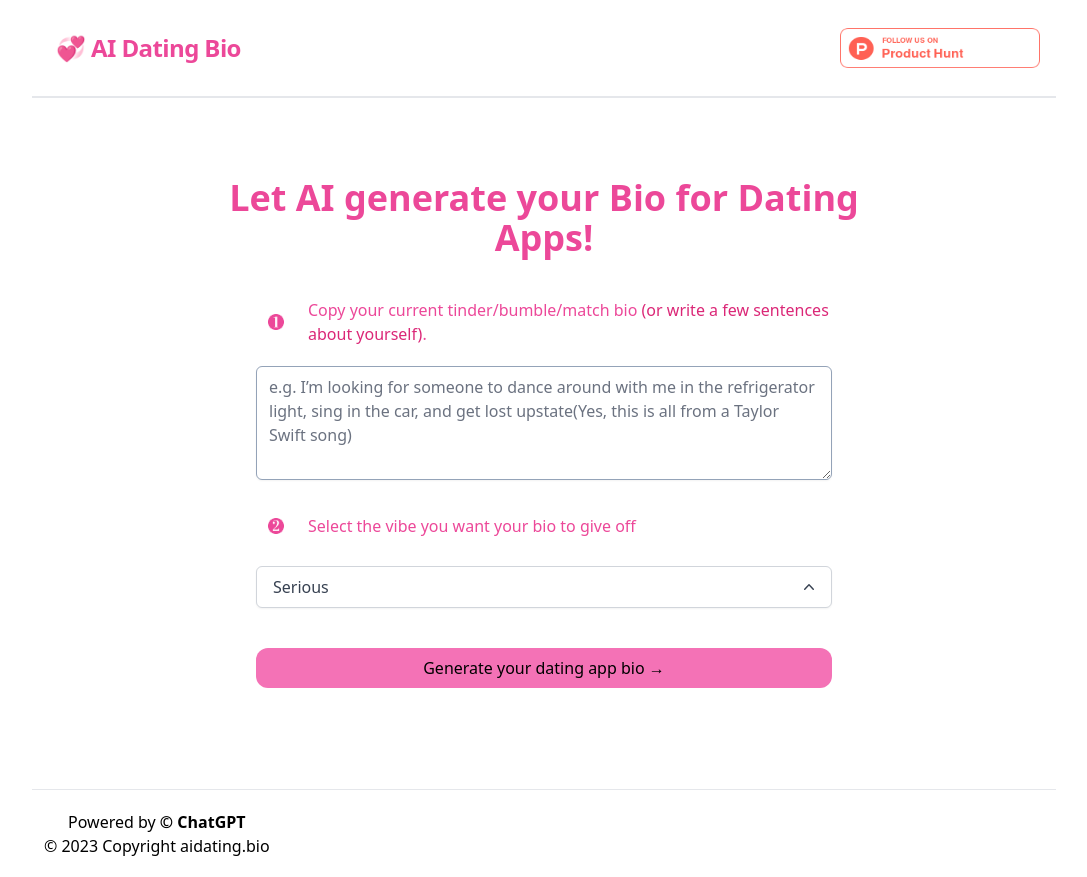
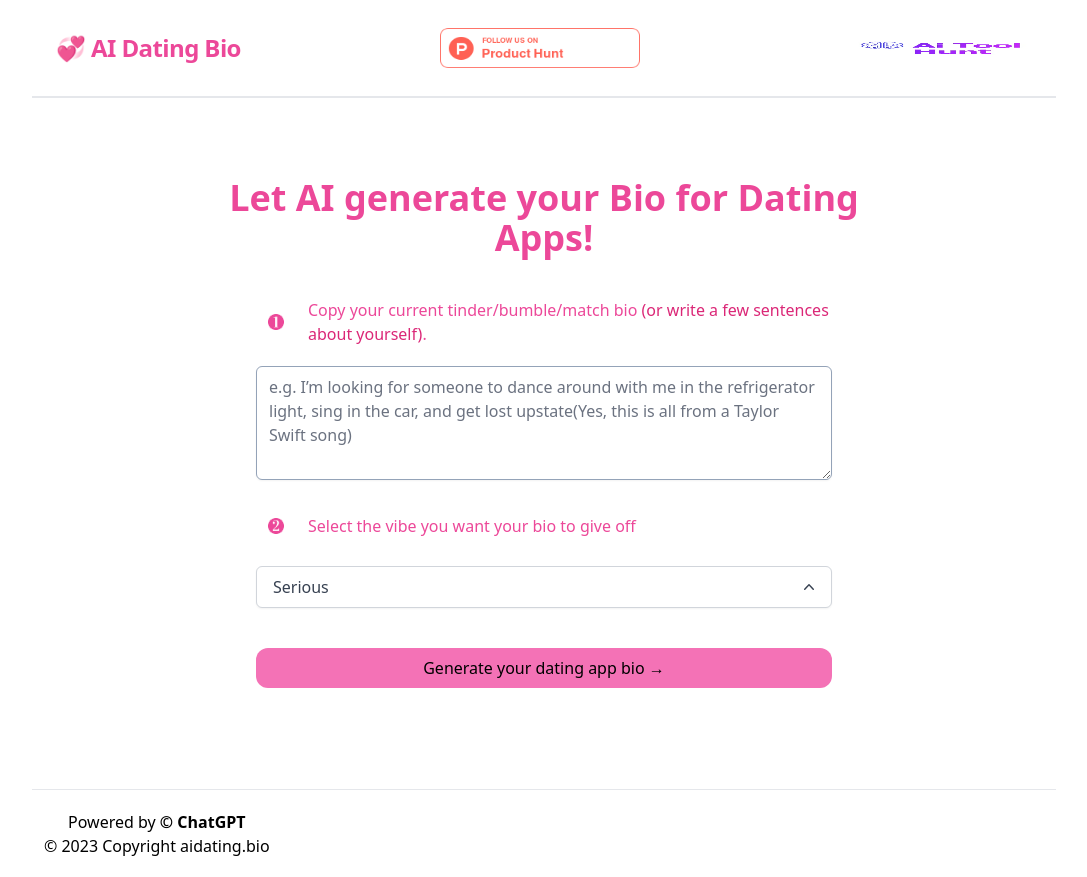
Before and after one commit to BullishAF/aidatingbio, a Next.js app: page / in a window 1280 px wide. Shown: the whole page, without its empty margins (96-1183 px from the left). Built offline with nearby package versions, Linux system fonts and the light colour scheme.

Commit message:
Update Header.tsx

```diff
--- a/components/Header.tsx
+++ b/components/Header.tsx
@@ -23,6 +23,19 @@ export default function Header() {
           height={54}
         />
       </a>
+        <a
+        href="https://www.aitoolhunt.com/tool/aidating.bio"
+        target="_blank"
+        rel="noreferrer"
+      >
+        <Image
+          alt="AI Tool Hunt"
+          src="/aitoolhunt.png"
+          className="sm:w-50 sm:h-[40px] w-50 h-[40px]"
+          width={200}
+          height={54}
+        />
+      </a>
 </header>
   );
 }
```
